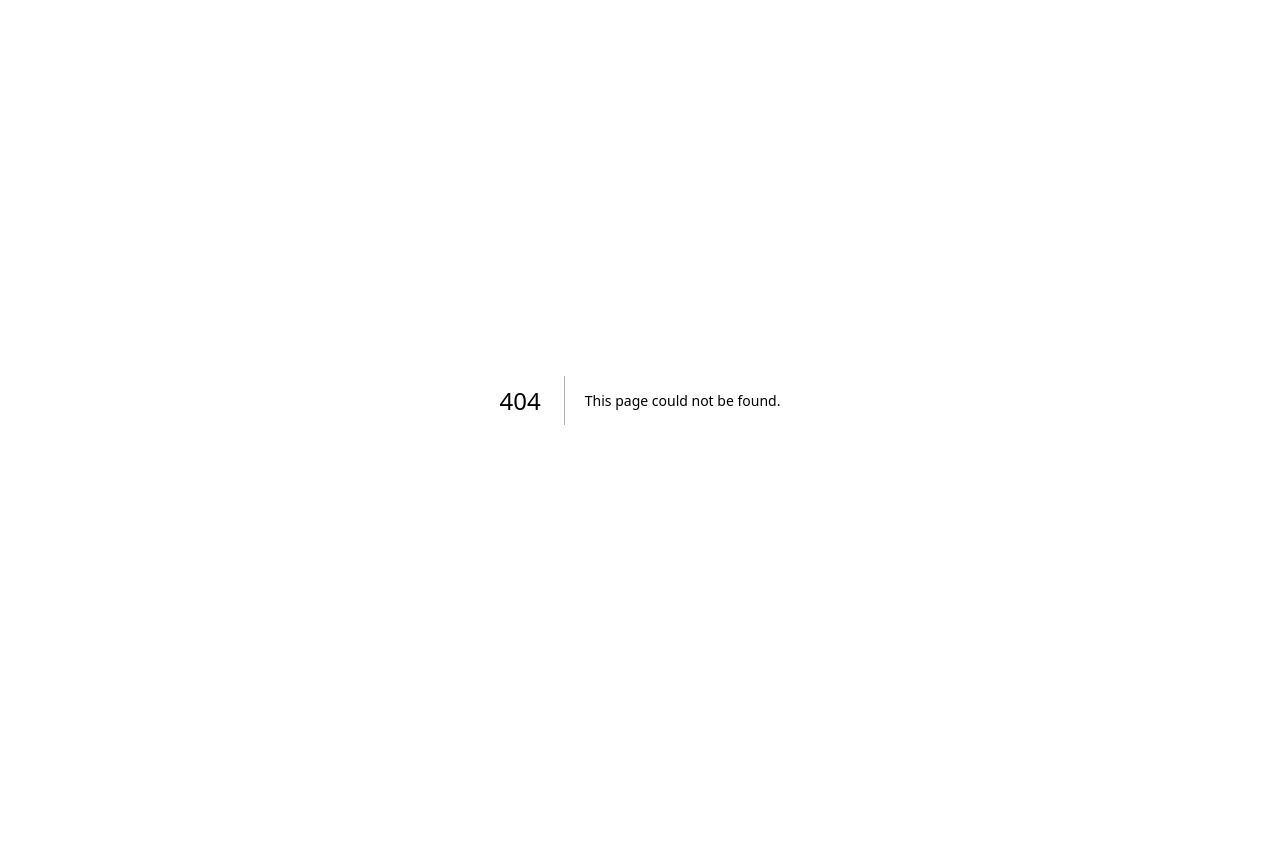
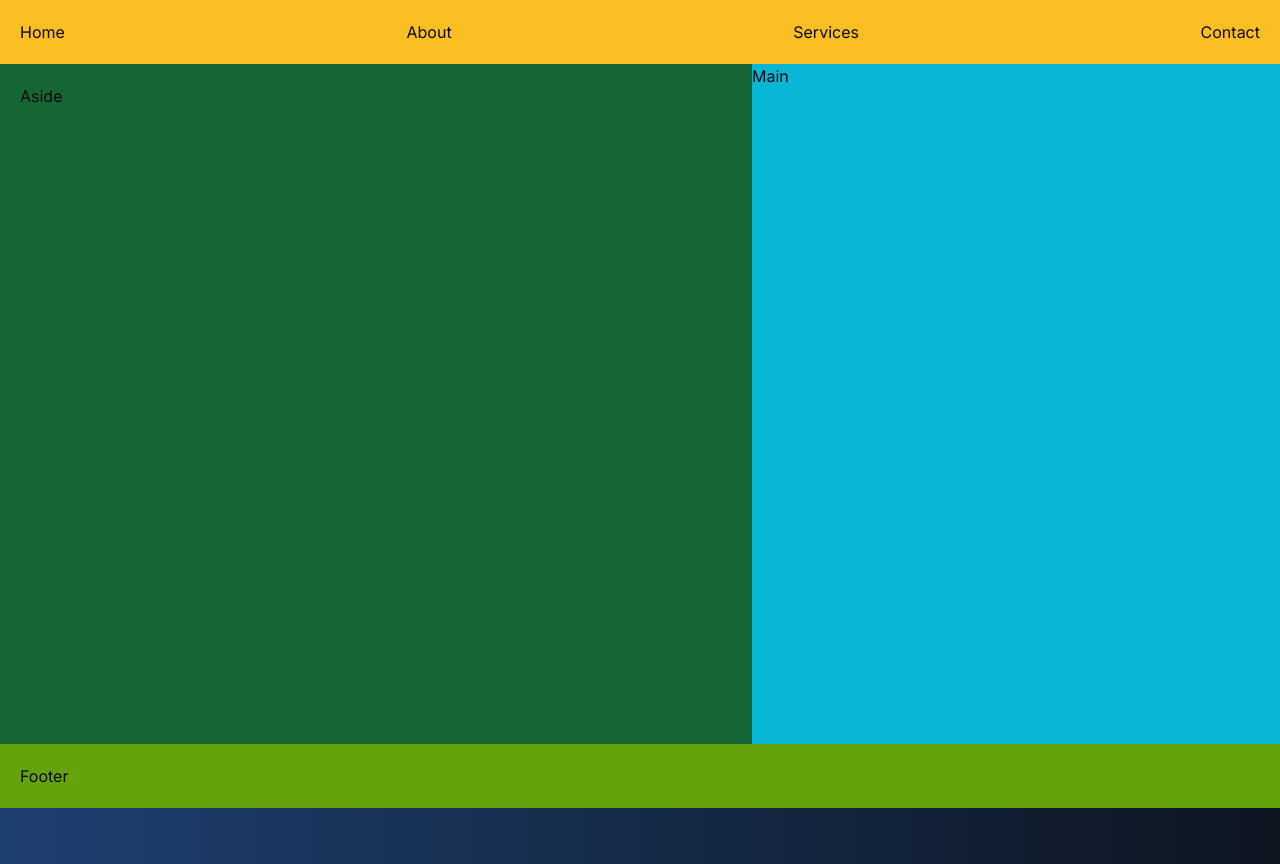
Before and after one commit to mael098/appcine, a Next.js app: page /home in a window 1280 px wide. Before the commit this address had no page. Before the commit the page ends 800 px from the top, so only its background shows below. Built offline with nearby package versions, Linux system fonts and the light colour scheme.

Commit message:
Actualizar estilos globales y formulario de inicio de sesión y estilos del home

```diff
--- a/src/app/globals.css
+++ b/src/app/globals.css
@@ -30,6 +30,7 @@ body {
   padding: 0;
   min-height: 100vh;
   display: flex;
+  height: 80%;
   flex-direction: column;
   justify-content: center;
   align-items: center;
--- /dev/null
+++ b/src/app/home/page.tsx
@@ -0,0 +1,30 @@
+export default function HomePage() {
+    return(
+        <div className="w-full h-[85] ">
+            <header className="flex justify-center">
+                <ul className="flex flex-grow justify-between p-5 bg-amber-400">
+                    <li className="basis-3">Home</li>
+                    <li className="">About</li>
+                    <li className="">Services</li>
+                    <li className="">Contact</li>
+                </ul>
+            </header>
+            <main className="h-screen ">
+                    <div className="flex flex-grow  bg-amber-100 h-[85%]">
+                        <aside className=" flex-1 basis-56 bg-green-800 p-5 ">
+                            <p>Aside</p>
+                        </aside>
+                        <main className="flex-1  bg-cyan-500">
+                            <p>Main</p>
+                        </main>
+                    </div>
+                <div className="">
+                    <footer className="bg-lime-600 p-5">
+                        <p>Footer</p>
+                    </footer>
+                </div>
+            </main>
+
+        </div>
+    )
+}
--- a/src/app/login/page.tsx
+++ b/src/app/login/page.tsx
@@ -3,12 +3,12 @@
 
 export default function LoginPage() {
   return (
-    <div className="sm:max-w-full  flex flex-col justify-center items-center gap-4">
+    <div className="h-screen  flex flex-row justify-center items-center gap-4">
+      <form className="flex sm: flex-col justify-center items-center gap-6 bg-slate-400 p-10 rounded-3xl ">
       <h1 className="text-3xl font-mono text-white ">Login</h1>
-      <form className="flex flex-col gap-6 ">
-        <input type="text" placeholder="Username" className="text-2xl rounded-lg p-2" />
+        <input type="text" placeholder="Username" className="text-2xl rounded-lg p-2  focus:scale-110  focus:drop-shadow-lg focus:duration-200  outline-none" />
         <input type="password" placeholder="Password" className="text-2xl rounded-lg p-2"/>
-        <button type="submit" className="bg-lime-700 p-1  rounded-lg shadow-md hover:bg-lime-600 ">Login</button>
+        <button type="submit" className="bg-lime-700 w-56  h-11   rounded-lg shadow-md hover:bg-lime-600 hover:scale-105 duration-300 border-spacing-1 drop-shadow-sm">Login</button>
       </form>
     </div>
   )
```
